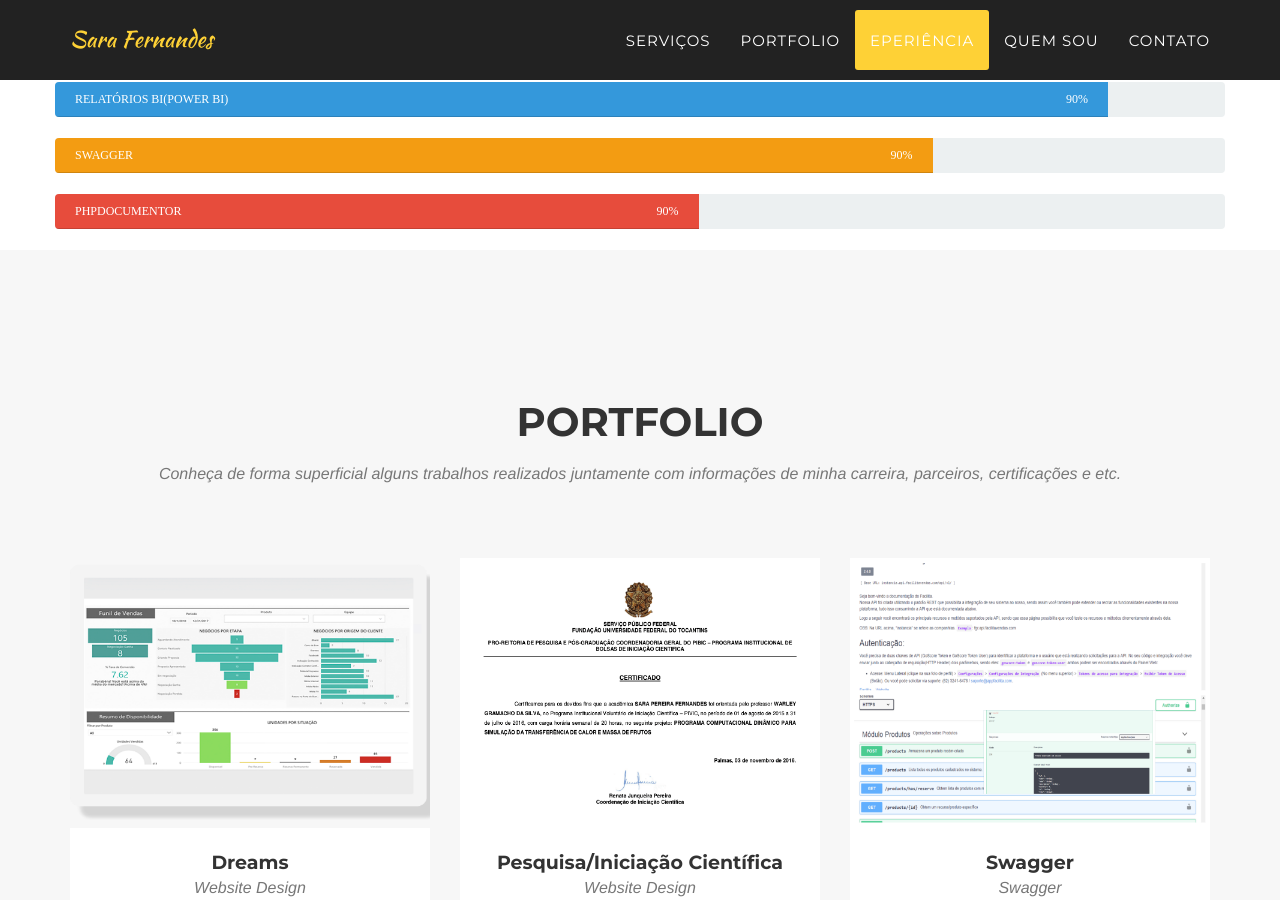
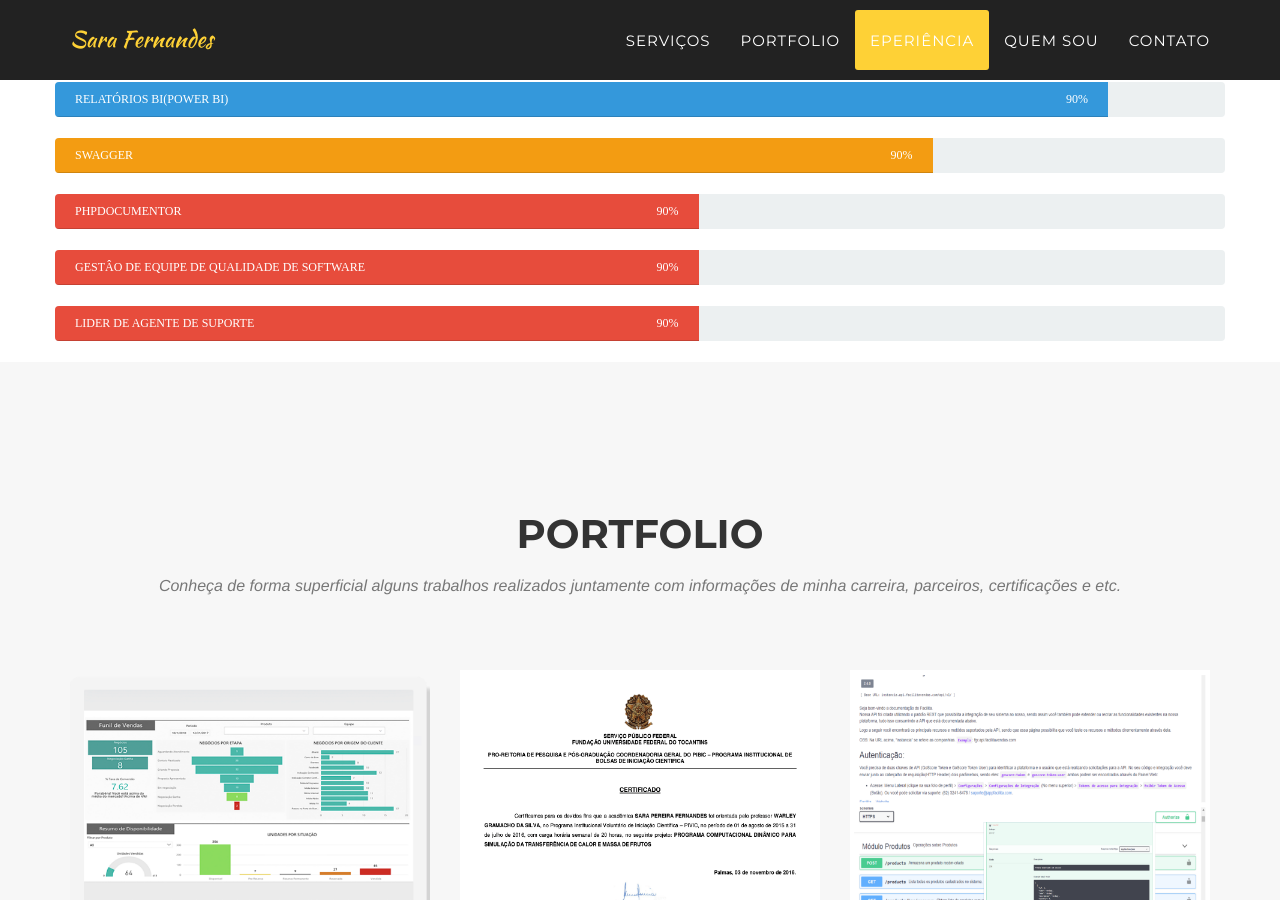
Before and after one commit to SaraFernandes/sarafernandes.github.io, a Jekyll site: the page built from index.html, in a window 1280 px wide and 900 px high, scrolled down 4442 px. Built offline with Jekyll 4.4.1, drawn with Linux system fonts in a browser that asks for light colours; some web fonts are replaced.

Commit message:
Update clients.html

```diff
--- a/_includes/clients.html
+++ b/_includes/clients.html
@@ -27,6 +27,18 @@
                 </div>
             </div>
 
+	    <div class="progress skill-bar">
+                <div class="progress-bar progress-bar-danger" role="progressbar" aria-valuenow="55" aria-valuemin="0" aria-valuemax="100">
+                    <span class="skill">Gestâo de Equipe de Qualidade de Software<i class="val">90%</i></span>
+                </div>
+            </div>
+
+	    <div class="progress skill-bar">
+                <div class="progress-bar progress-bar-danger" role="progressbar" aria-valuenow="55" aria-valuemin="0" aria-valuemax="100">
+                    <span class="skill">Lider de Agente de Suporte<i class="val">90%</i></span>
+                </div>
+            </div>
+
 	</div>
 </div>
 </aside>
```
